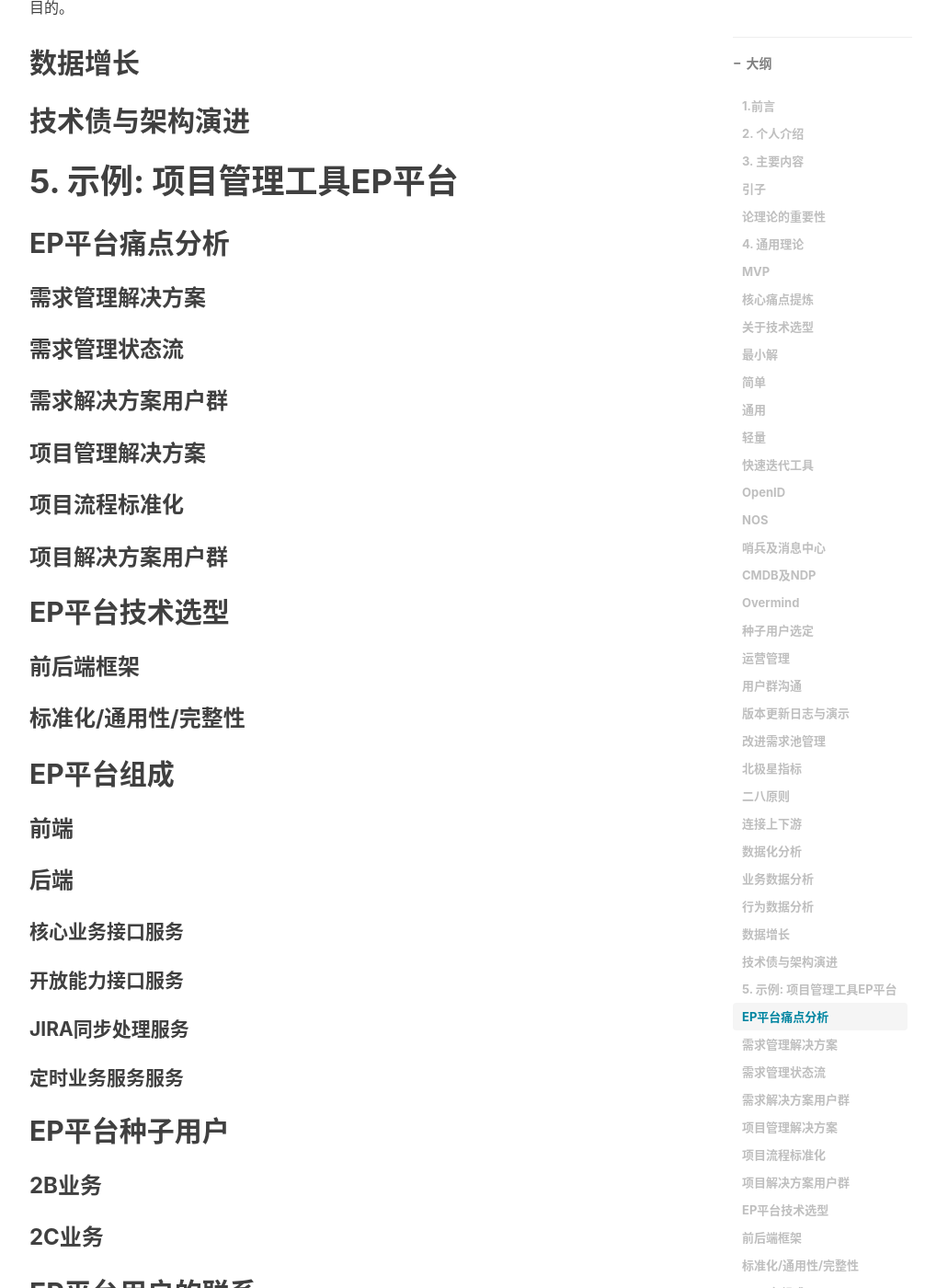
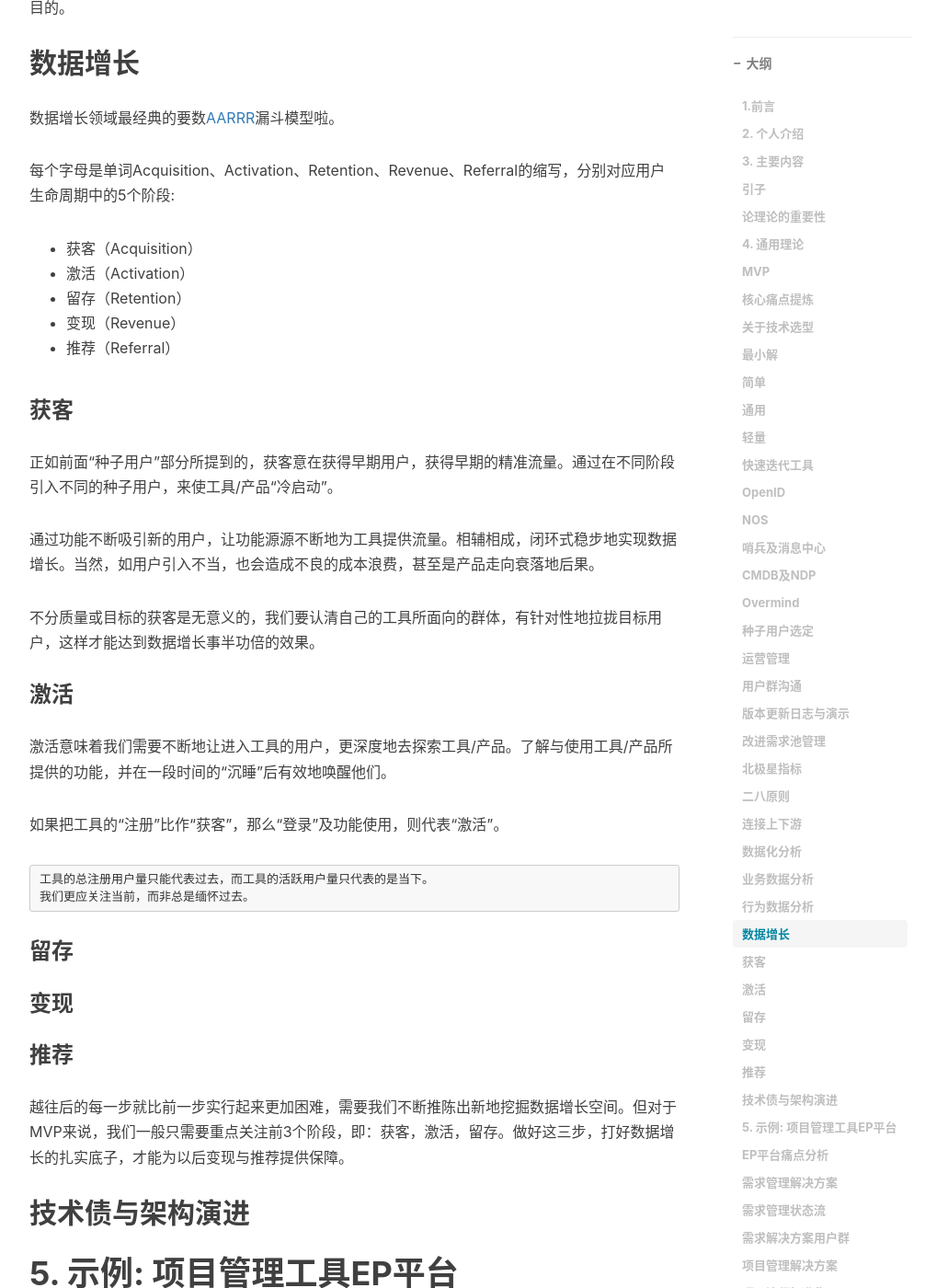
Before and after one commit to qingtian/qingtian.github.com, a Jekyll site: the page built from _posts/2020-09-05-tool-develop-experience.md, in a window 1280 px wide and 1400 px high, scrolled down 21614 px. Shown: the whole window at 92% size, without its empty margins (233-1239 px from the left). Built offline with Jekyll 4.4.1, drawn with Linux system fonts in a browser that asks for light colours; nearby versions of some CDN libraries; comment, search, counter and statistics services are not loaded.

Commit message:
数据增长【获客与激活】章节内容编写

````diff
--- a/_posts/2020-09-05-tool-develop-experience.md
+++ b/_posts/2020-09-05-tool-develop-experience.md
@@ -713,6 +713,45 @@ D-BOX定位为设计稿分发与管理平台，几乎所有业务的交互稿，
 
 
 ## 数据增长
+
+数据增长领域最经典的要数[AARRR](https://baike.baidu.com/item/AARRR)漏斗模型啦。
+
+每个字母是单词Acquisition、Activation、Retention、Revenue、Referral的缩写，分别对应用户生命周期中的5个阶段:
+
+* 获客（Acquisition）
+* 激活（Activation）
+* 留存（Retention）
+* 变现（Revenue）
+* 推荐（Referral）
+
+### 获客
+
+正如前面“种子用户”部分所提到的，获客意在获得早期用户，获得早期的精准流量。通过在不同阶段引入不同的种子用户，来使工具/产品“冷启动”。
+
+通过功能不断吸引新的用户，让功能源源不断地为工具提供流量。相辅相成，闭环式稳步地实现数据增长。当然，如用户引入不当，也会造成不良的成本浪费，甚至是产品走向衰落地后果。
+
+不分质量或目标的获客是无意义的，我们要认清自己的工具所面向的群体，有针对性地拉拢目标用户，这样才能达到数据增长事半功倍的效果。
+
+### 激活
+
+激活意味着我们需要不断地让进入工具的用户，更深度地去探索工具/产品。了解与使用工具/产品所提供的功能，并在一段时间的“沉睡”后有效地唤醒他们。
+
+如果把工具的“注册”比作“获客”，那么“登录”及功能使用，则代表“激活”。
+
+```
+工具的总注册用户量只能代表过去，而工具的活跃用户量只代表的是当下。
+我们更应关注当前，而非总是缅怀过去。
+```
+
+### 留存
+
+### 变现
+
+### 推荐
+
+越往后的每一步就比前一步实行起来更加困难，需要我们不断推陈出新地挖掘数据增长空间。但对于MVP来说，我们一般只需要重点关注前3个阶段，即：获客，激活，留存。做好这三步，打好数据增长的扎实底子，才能为以后变现与推荐提供保障。
+
+
 ## 技术债与架构演进
 
 # 5. 示例: 项目管理工具EP平台
````
